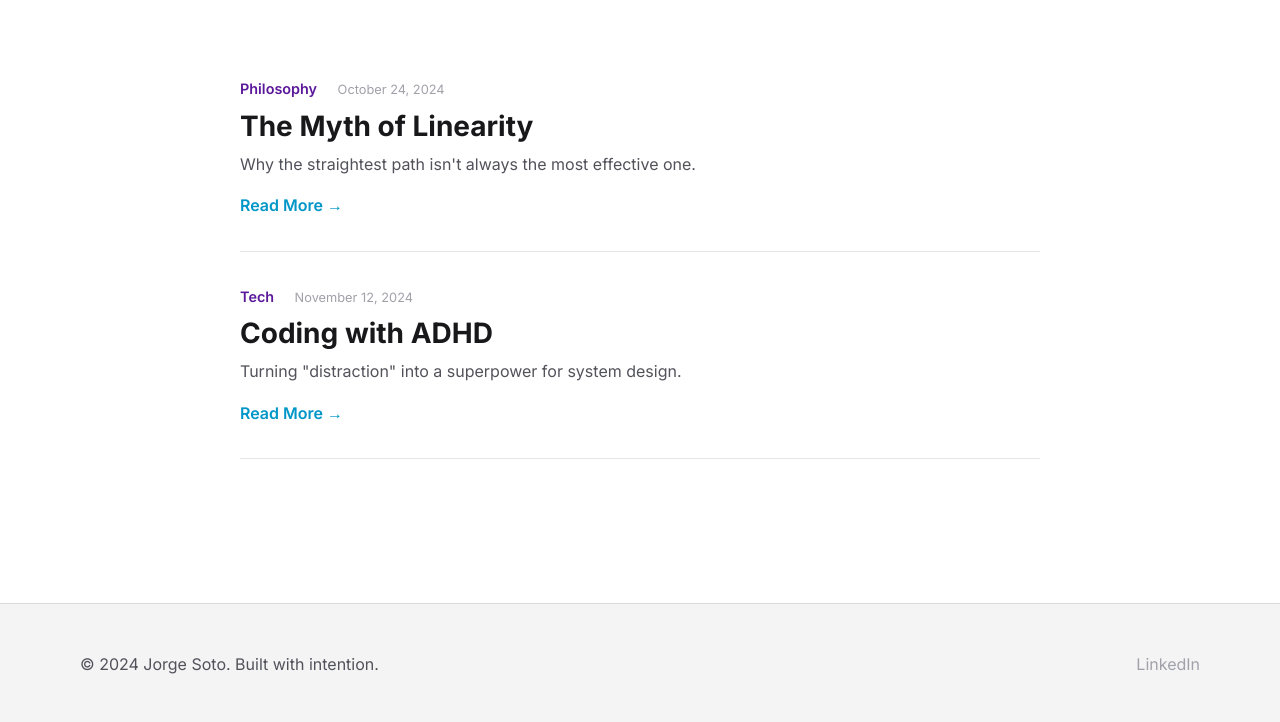
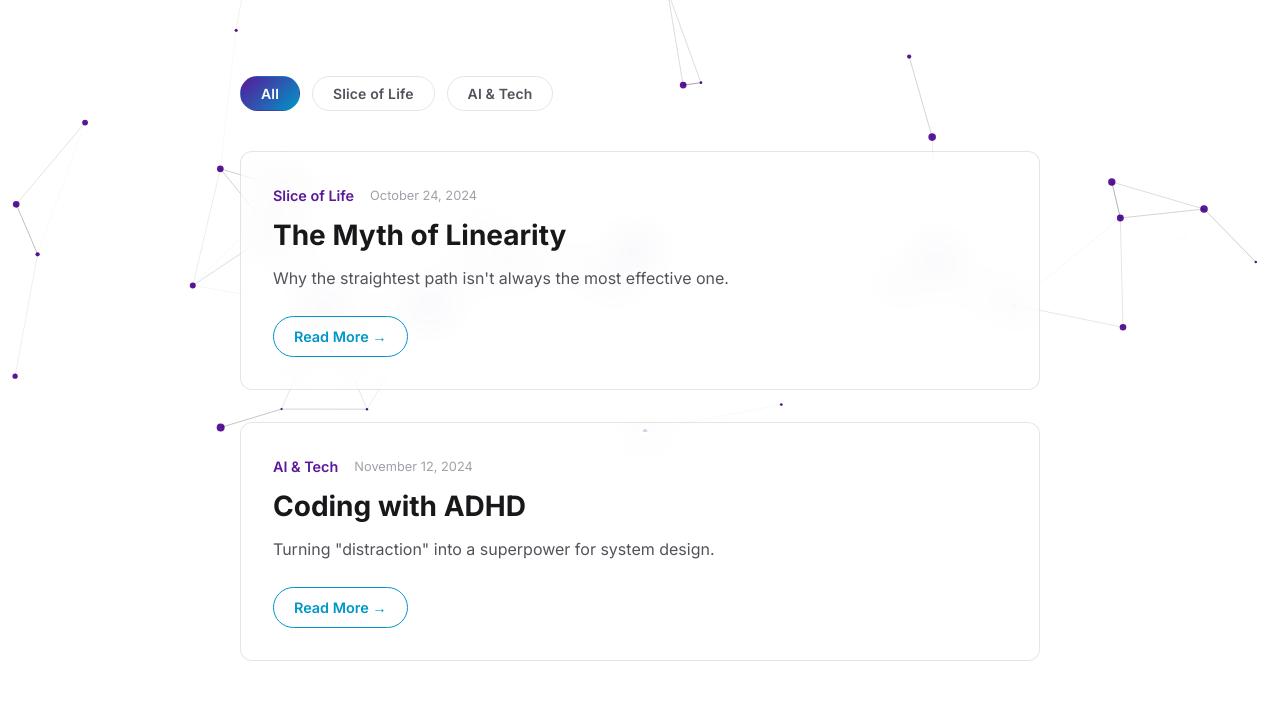
Before and after one commit to verk85/personal-web, a plain HTML site: page frontend/blog.html in a window 1280 px wide. Shown: the part 368-1090 px from the top of the page. Drawn offline with Linux system fonts and the light colour scheme; a web font is replaced by a local one.

Commit message:
[MINOR] Normalize all pages

```diff
--- a/frontend/blog.html
+++ b/frontend/blog.html
@@ -13,7 +13,10 @@
     <script src="js/main.js" defer></script>
 </head>
 <body>
-    <header style="position: absolute; top: 0; left: 0; width: 100%; z-index: 1000; background: var(--bg-glass); backdrop-filter: blur(5px); -webkit-backdrop-filter: blur(5px); border-bottom: 1px solid var(--border-color);">
+    <!-- Fixed Neural Network Background — same animation as homepage, sticky on scroll -->
+    <canvas id="neural-canvas" style="position: fixed; top: 0; left: 0; width: 100%; height: 100%; z-index: 0; pointer-events: none;"></canvas>
+
+    <header style="position: fixed; top: 0; left: 0; width: 100%; z-index: 1000; background: var(--bg-glass); backdrop-filter: blur(10px); -webkit-backdrop-filter: blur(10px); border-bottom: 1px solid var(--border-color);">
         <div class="container" style="padding: 1rem 0; display: flex; justify-content: space-between; align-items: center;">
             <div class="logo" style="font-weight: 700; font-size: 1.5rem; letter-spacing: -0.05em;">
                 <a href="index.html" style="color: inherit; text-decoration: none;">JORGE SOTO</a>
@@ -33,8 +36,8 @@
         </div>
     </header>
 
-    <main>
-        <!-- Smaller Hero for Subpages -->
+    <main style="position: relative; z-index: 1;">
+        <!-- Hero — floats over the animation, no card needed here -->
         <section id="hero" class="container section" style="min-height: 40vh; display: flex; align-items: center; justify-content: center; position: relative; z-index: 1; text-align: center; padding-top: 150px;">
             <div class="hero-content" style="max-width: 600px; position: relative; z-index: 10;">
                 <h1 style="font-size: 3.5rem; margin-bottom: 1rem; background: var(--accent-gradient); -webkit-background-clip: text; background-clip: text; -webkit-text-fill-color: transparent;">
@@ -46,26 +49,35 @@
             </div>
         </section>
 
-        <!-- Blog Feed Container -->
-        <section id="blog" class="section container" style="padding-top: 0;">
+        <!-- Blog Feed — each post card mirrors the project-card-template style -->
+        <section id="blog" class="section container" style="padding-top: 0; padding-bottom: 6rem;">
+
+            <!-- Category Tabs — auto-generated from blogData in blog.js.
+                 To add a new section, just use a new category string on a post there. -->
+            <div id="category-tabs-container" style="max-width: 800px; margin: 0 auto 2.5rem; display: flex; flex-wrap: wrap; gap: 0.75rem;">
+                <!-- Tabs injected by renderCategoryTabs() in main.js -->
+            </div>
+
             <div id="blog-container" style="display: flex; flex-direction: column; gap: 2rem; max-width: 800px; margin: 0 auto;">
                 <!-- Blog posts will be dynamically inserted here -->
             </div>
 
-            <!-- Reused Template from Index -->
+            <!-- Card-style template — mirrors project-card-template -->
             <template id="blog-post-template">
-                <article style="border-bottom: 1px solid var(--border-color); padding-bottom: 2rem;">
-                    <span class="blog-category" style="color: var(--accent-main); font-size: 0.9rem; font-weight: 600;"><!-- Category --></span>
-                    <span class="blog-date" style="color: var(--text-muted); font-size: 0.8rem; margin-left: 1rem;"><!-- Date --></span>
-                    <h3 class="blog-title" style="font-size: 1.75rem; margin: 0.5rem 0;"><!-- Title --></h3>
-                    <p class="blog-description" style="color: var(--text-secondary); margin-bottom: 1rem;"><!-- Description --></p>
-                    <a href="#" class="blog-link" style="font-weight: 600;">Read More &rarr;</a>
+                <article style="background: var(--bg-glass); backdrop-filter: blur(16px); -webkit-backdrop-filter: blur(16px); padding: 2rem; border-radius: 12px; border: 1px solid var(--border-color); transition: transform 0.3s ease, box-shadow 0.3s ease;">
+                    <div style="display: flex; align-items: center; gap: 1rem; margin-bottom: 0.75rem;">
+                        <span class="blog-category" style="color: var(--accent-main); font-size: 0.9rem; font-weight: 600;"><!-- Category --></span>
+                        <span class="blog-date" style="color: var(--text-muted); font-size: 0.8rem;"><!-- Date --></span>
+                    </div>
+                    <h3 class="blog-title" style="font-size: 1.75rem; margin: 0 0 0.75rem;"><!-- Title --></h3>
+                    <p class="blog-description" style="color: var(--text-secondary); margin-bottom: 1.5rem; line-height: 1.7;"><!-- Description --></p>
+                    <a href="#" class="blog-link btn-outline" style="display: inline-block; padding: 0.5rem 1.25rem; font-size: 0.9rem; font-weight: 600; border-radius: 50px;">Read More &rarr;</a>
                 </article>
             </template>
         </section>
     </main>
 
-    <footer style="background: var(--bg-secondary); padding: 3rem 0; margin-top: 4rem; border-top: 1px solid var(--border-color);">
+    <footer style="position: relative; z-index: 1; background: var(--bg-glass); backdrop-filter: blur(16px); -webkit-backdrop-filter: blur(16px); padding: 3rem 0; border-top: 1px solid var(--border-color);">
         <div class="container" style="display: flex; justify-content: space-between; align-items: center; flex-wrap: wrap; gap: 1rem;">
             <div style="color: var(--text-secondary);">
                 &copy; 2024 Jorge Soto. Built with intention.
@@ -75,5 +87,7 @@
             </div>
         </div>
     </footer>
+
+    <script src="js/neural-bg.js"></script>
 </body>
 </html>
--- a/frontend/css/style.css
+++ b/frontend/css/style.css
@@ -93,3 +93,37 @@ img {
     color: var(--accent-main);
     border-color: var(--accent-main);
 }
+
+/* Projects */
+#projects-container article {
+    max-width: 500px;
+    margin: 0 auto;
+}
+
+/* Blog Category Filter Tabs
+   Auto-generated from blogData — add new categories in blog.js, not here. */
+.category-tab {
+    padding: 0.5rem 1.25rem;
+    border-radius: 50px;
+    border: 1px solid var(--border-color);
+    background: transparent;
+    color: var(--text-secondary);
+    font-size: 0.875rem;
+    font-weight: 600;
+    font-family: var(--font-body);
+    letter-spacing: 0.01em;
+    cursor: pointer;
+    transition: border-color 0.2s ease, color 0.2s ease, background 0.2s ease;
+}
+
+.category-tab:hover {
+    border-color: var(--accent-glow);
+    color: var(--text-primary);
+}
+
+.category-tab.active {
+    background: var(--accent-gradient);
+    border-color: transparent;
+    color: #ffffff;
+    -webkit-text-fill-color: #ffffff;
+}
--- a/frontend/js/blog.js
+++ b/frontend/js/blog.js
@@ -1,14 +1,21 @@
+// Blog Post Data
+// To add a new category: just use it in the `category` field below.
+// The tab bar on blog.html auto-generates from the categories present in this array.
+//
+// Current sections: "Slice of Life", "AI & Tech"
+// Planned/future:   "Philosophy", "Art", "Animation"
+
 const blogData = [
     {
         id: "the-myth-of-linearity",
-        category: "Philosophy",
+        category: "Slice of Life",
         title: "The Myth of Linearity",
         description: "Why the straightest path isn't always the most effective one.",
         date: "October 24, 2024"
     },
     {
         id: "coding-with-adhd",
-        category: "Tech",
+        category: "AI & Tech",
         title: "Coding with ADHD",
         description: "Turning \"distraction\" into a superpower for system design.",
         date: "November 12, 2024"
--- a/frontend/js/main.js
+++ b/frontend/js/main.js
@@ -36,6 +36,8 @@ document.addEventListener('DOMContentLoaded', () => {
     const blogContainer = document.getElementById('blog-container');
     if (blogContainer) {
         const limit = blogContainer.getAttribute('data-limit');
+        // Category tabs only exist on blog.html (not on the homepage preview)
+        renderCategoryTabs();
         renderBlogPosts(limit ? parseInt(limit, 10) : undefined);
     }
 
@@ -54,7 +56,6 @@ function renderProjects() {
     projectsData.forEach(project => {
         const clone = template.content.cloneNode(true);
 
-        // Populate the clone with project data
         const titleEl = clone.querySelector('.project-title');
         if (titleEl) titleEl.textContent = project.title;
 
@@ -67,26 +68,74 @@ function renderProjects() {
         const linkEl = clone.querySelector('.project-link');
         if (linkEl) linkEl.href = project.link;
 
-        // Append the populated clone to the container
         container.appendChild(clone);
     });
 }
 
-// Render dynamic blog posts from blogData array
-// limit: optional number of posts to render (shows all if omitted)
-function renderBlogPosts(limit) {
+// Render category filter tabs on blog.html
+// Tabs are auto-generated from the unique categories present in blogData —
+// no HTML changes needed when adding new categories, just update blog.js.
+function renderCategoryTabs() {
+    const container = document.getElementById('category-tabs-container');
+    if (!container || typeof blogData === 'undefined') return;
+
+    // Collect unique categories in insertion order (preserves blog.js ordering)
+    const seen = new Set();
+    const categories = ['All'];
+    blogData.forEach(p => {
+        if (!seen.has(p.category)) {
+            seen.add(p.category);
+            categories.push(p.category);
+        }
+    });
+
+    categories.forEach(cat => {
+        const btn = document.createElement('button');
+        btn.textContent = cat;
+        btn.className = 'category-tab';
+        btn.dataset.category = cat;
+        if (cat === 'All') btn.classList.add('active');
+
+        btn.addEventListener('click', () => {
+            container.querySelectorAll('.category-tab').forEach(b => b.classList.remove('active'));
+            btn.classList.add('active');
+            renderBlogPosts(undefined, cat === 'All' ? null : cat);
+        });
+
+        container.appendChild(btn);
+    });
+}
+
+// Render dynamic blog posts from blogData array.
+// limit: optional number of posts to render (renders all if omitted)
+// categoryFilter: optional category string to filter by (renders all if null/undefined)
+function renderBlogPosts(limit, categoryFilter) {
     const container = document.getElementById('blog-container');
     const template = document.getElementById('blog-post-template');
 
-    // Make sure we have the container, template, and data before proceeding
     if (!container || !template || typeof blogData === 'undefined') return;
 
-    const postsToRender = limit ? blogData.slice(0, limit) : blogData;
+    // Clear any previously rendered posts before re-rendering
+    container.innerHTML = '';
+
+    let postsToRender = limit ? blogData.slice(0, limit) : [...blogData];
+
+    if (categoryFilter) {
+        postsToRender = postsToRender.filter(p => p.category === categoryFilter);
+    }
+
+    // Graceful empty state — shown when a category has no posts yet
+    if (postsToRender.length === 0) {
+        const empty = document.createElement('p');
+        empty.style.cssText = 'color: var(--text-muted); text-align: center; padding: 3rem 0;';
+        empty.textContent = 'Nothing here yet — check back soon.';
+        container.appendChild(empty);
+        return;
+    }
 
     postsToRender.forEach(post => {
         const clone = template.content.cloneNode(true);
 
-        // Populate the clone with blog post data
         const categoryEl = clone.querySelector('.blog-category');
         if (categoryEl) categoryEl.textContent = post.category;
 
@@ -102,7 +151,6 @@ function renderBlogPosts(limit) {
         const linkEl = clone.querySelector('.blog-link');
         if (linkEl) linkEl.href = `post.html?id=${post.id}`;
 
-        // Append the populated clone to the container
         container.appendChild(clone);
     });
 }
@@ -138,7 +186,7 @@ async function renderSinglePost() {
 
             const markdownText = await response.text();
 
-            // Parse Markdown to HTML if marked is loaded, otherwise just drop in the raw text
+            // Parse Markdown to HTML if marked is loaded, otherwise drop in raw text
             const htmlContent = typeof marked !== 'undefined' ? marked.parse(markdownText) : markdownText;
 
             document.getElementById('post-content').innerHTML = htmlContent;
--- a/frontend/js/neural-bg.js
+++ b/frontend/js/neural-bg.js
@@ -100,8 +100,14 @@ const initParticles = () => {
 
 const resize = () => {
     const isMobile = window.innerWidth < 768;
+    const isFixed = getComputedStyle(canvas).position === 'fixed';
 
-    // Use window width on desktop, parent width on mobile
+    if (isFixed) {
+        // Fixed/sticky canvas: always fill the full viewport
+        width = canvas.width = window.innerWidth;
+        height = canvas.height = window.innerHeight;
+    } else {
+        // Absolutely-positioned canvas inside a section
         width = canvas.width = isMobile ? canvas.parentElement.offsetWidth : window.innerWidth;
         height = canvas.height = canvas.parentElement.offsetHeight;
 
@@ -114,6 +120,7 @@ const resize = () => {
             canvas.style.width = '100%';
             canvas.style.left = '0';
             canvas.style.transform = 'none';
+        }
     }
 
     // Adjust config for mobile
```
Also changed, not shown: frontend/index.html (+6 -7 lines), frontend/js/projects.js (+6 -6 lines), frontend/post.html (+18 -11 lines). Lines whose indentation alone changed are shown as unchanged.
